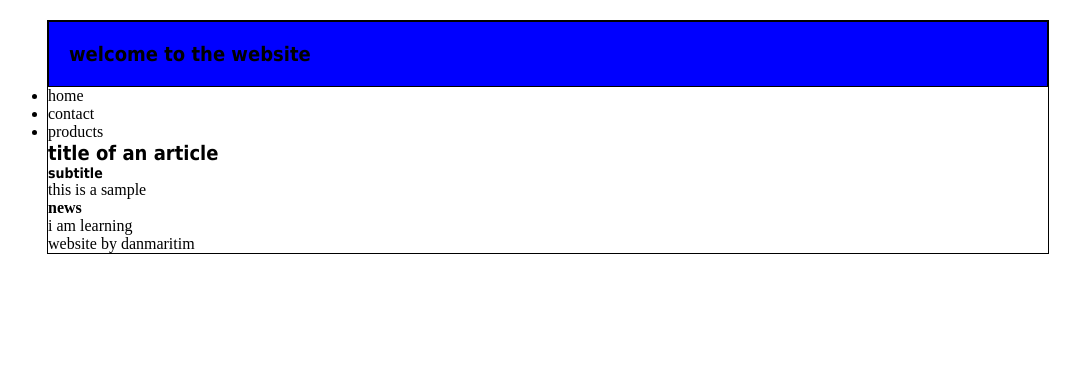
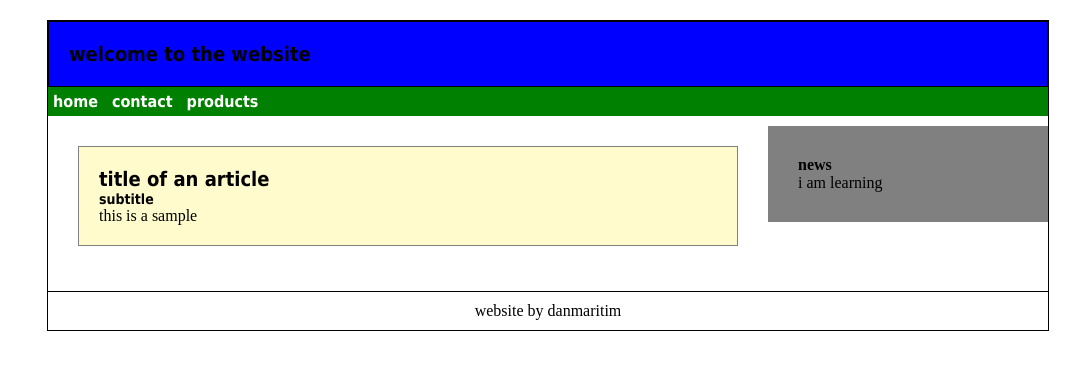
Before and after one commit to DanielMaritim/web-layout, a plain HTML site: page index.html in a window 1280 px wide. Shown: the whole page, without its empty margins (92-1172 px from the left). Drawn offline with Linux system fonts and the light colour scheme.

Commit message:
Add files via upload
a website layout using the old traditional box model.just to learn about web design

```diff
--- a/main.css
+++ b/main.css
@@ -25,3 +25,38 @@ body{
 	border: 1px solid black;
 	padding:20px;
 }
+#topnav {
+	background:green;
+	color:white;
+}
+#topnav li {
+	display:inline-block;
+	list-style:none;
+	padding:5px;
+	font:bold 16px tahoma;
+}
+#topsection {
+	float:left;
+	width:660px;
+	margin:30px;
+}
+#sidenews {
+	float:left;
+	width:220px;
+	margin:10px 0px;
+	padding:30px;
+	background:grey;
+}
+#footer {
+	clear:both;
+	text-align:center;
+	padding:10px;
+	border-top:1px solid black;
+
+}
+article {
+	background:#FFFBCC;
+	border:1px solid grey;
+	padding:20px;
+	margin-bottom:15px;
+}
```
